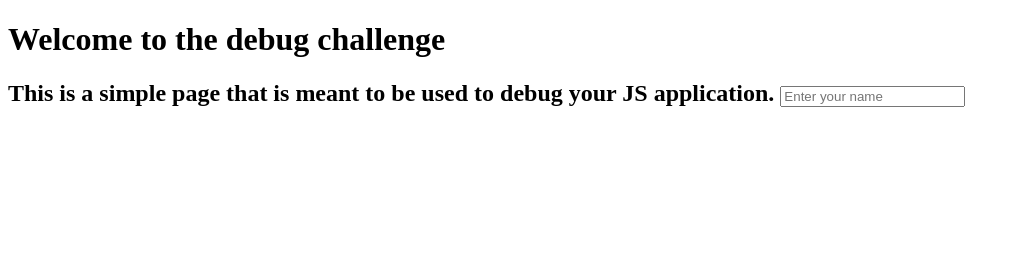
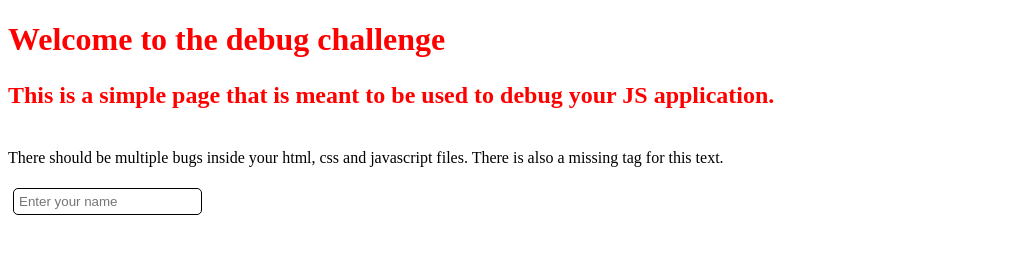
Before and after one commit to dlarenzo/debugging, a plain HTML site: page index.html in a window 1280 px wide. Shown: the whole page, without its empty margins (0-1020 px from the left). Drawn offline with Linux system fonts and the light colour scheme.

Commit message:
html and css fixed

```diff
--- a/index.html
+++ b/index.html
@@ -5,21 +5,27 @@
     <meta http-equiv="X-UA-Compatible" content="IE=edge" />
     <meta name="viewport" content="width=device-width, initial-scale=1.0" />
     <title>Debug challenge</title>
+    <link rel="stylesheet" href="style.css">
   </head>
   <body>
     <h1>Welcome to the debug challenge</h1>
-    <h2 class="rainbow-">
-      This is a simple page that is meant to be used to debug your JS
-      application.
-    </h
 
-   class="bold"
-      There should be multiple bugs inside your html, css and javascript files.
-      There is also a missing tag for this text.
+    <h2 class="rainbow -text">
+      <p>This is a simple page that is meant to be used to debug your JS
+      application.</p>
+    </h2>
 
+    <div class="bold">
+      <p>There should be multiple bugs inside your html, css and javascript files.
+      There is also a missing tag for this text.</p>
+    </div>
 
     <br />
     <input type="text" id="name" placeholder="Enter your name" />
-    <div class="DISPLAY">
+    <div class="display">
+
+    </div>
+
+    <script src="script.js"></script>
   </body>
 </html>
--- a/script.js
+++ b/script.js
@@ -1,12 +1,12 @@
 // make sure these match the HTML element names for the ID then class.
-let input = document.querySelector("#NAME");
-let display = document.querySelector(".displaymycode");
+let input = document.querySelector("#name");
+let display = document.querySelector(".display");
 
 // This code should be working
 input.addEventListener("input", function () {
-//   const name = input.value;
-//   display.textContent = name;
-// });
+const name = input.value;
+display.textContent = name;
+});
 
 // missing function?
 
--- a/style.css
+++ b/style.css
@@ -1,10 +1,10 @@
 /* Some kind of header tag is supposed to be here */
-1 {
+h1 {
   color: red;
 }
 
 /* You should have input here */
-someinputhere {
+input {
   border: 1px solid black;
   border-radius: 5px;
   padding: 5px;
@@ -42,8 +42,8 @@
 .-text {
   animation: rainbow 5s linear infinite;
   -webkit-background-clip: text;
-  -webkit-animation: rainbow 5s linear infinite;
-  animation: rainbow 5s linear infinite;
+  -webkit-animation-rainbow: 5s linear infinite;
+
 }
 
 @keyframes wave {
```
